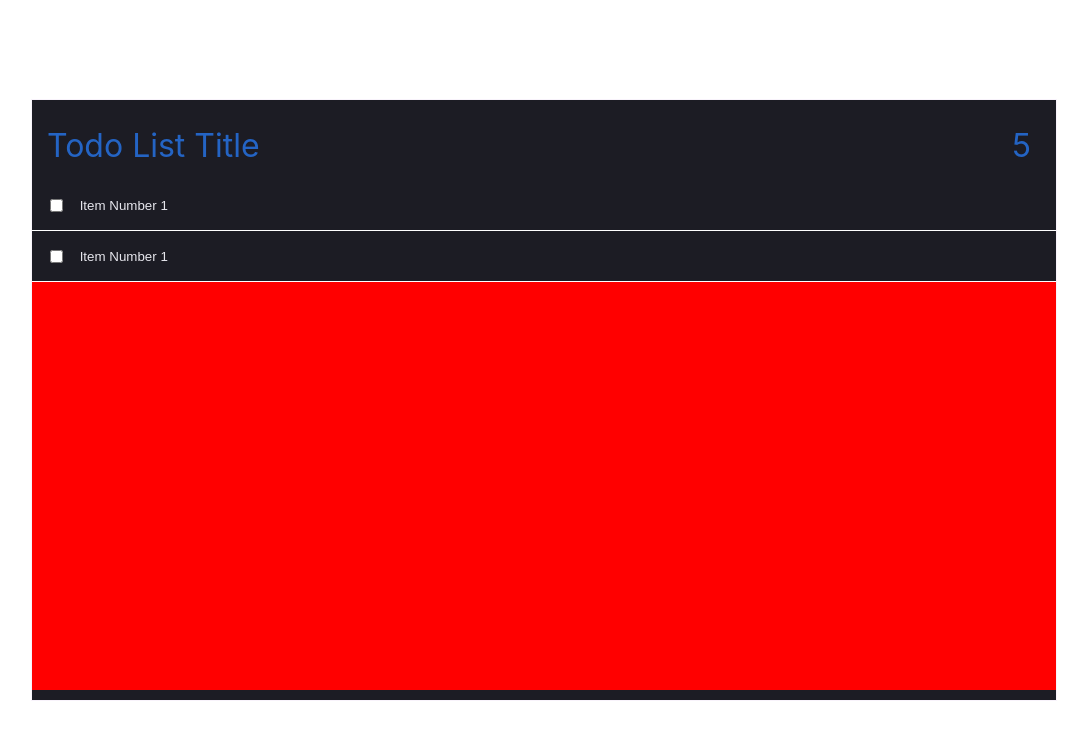
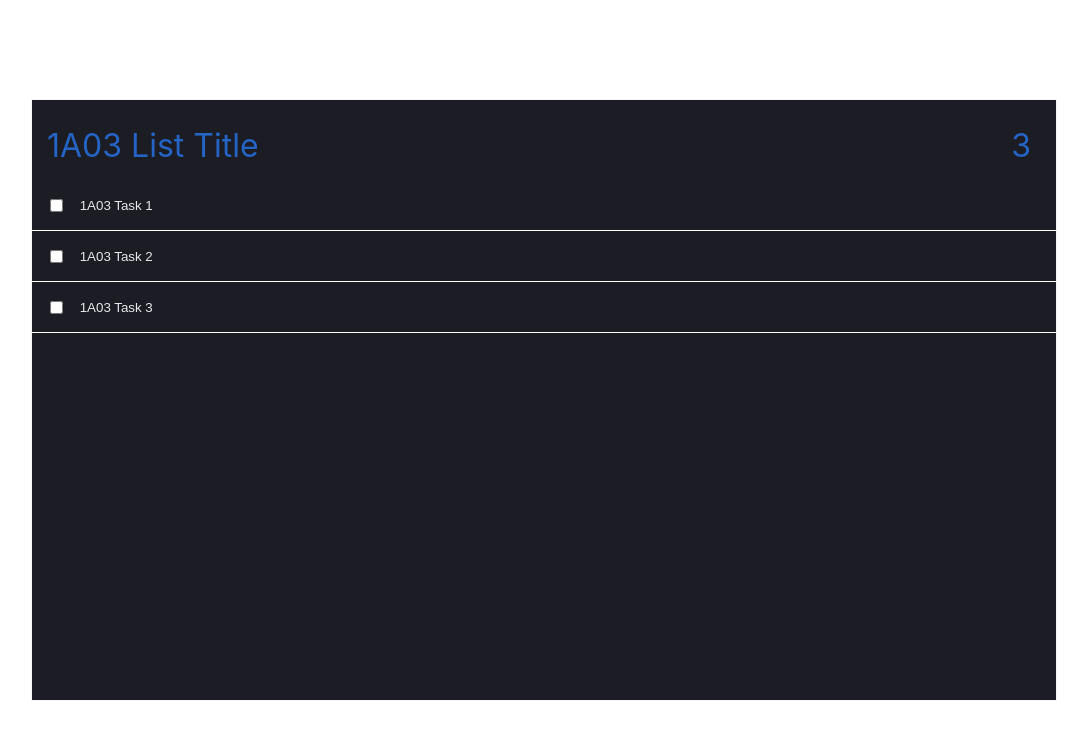
Before and after one commit to AdityaSharma6/todo-app-frontend, a React (Create React App) app: page / in a window 1280 px wide. Shown: the top 738 px of the page, without its empty margins (96-1183 px from the left). Built offline with nearby package versions, Linux system fonts and the light colour scheme.

Commit message:
Created Props File. Modified names of components and types.

```diff
--- a/src/App.tsx
+++ b/src/App.tsx
@@ -1,10 +1,43 @@
 import './App.css';
-import { Body } from './Components/BodyComponentFolder/Body';
+import { TodoList } from './Components/TodoListComponentFolder/TodoList';
+import { TodoItemType, TodoListType } from './types';
+
+var dataItem1: TodoItemType = {
+    _id: 'item1',
+    listId: 'kladsfj',
+    title: '1A03 Task 1',
+    creationDate: '2020/05/23',
+};
+
+var dataItem2: TodoItemType = {
+    _id: 'item2',
+    listId: 'kladsfj',
+    title: '1A03 Task 2',
+    creationDate: '2020/05/23',
+};
+
+var dataItem3: TodoItemType = {
+    _id: 'item3',
+    listId: 'kladsfj',
+    title: '1A03 Task 3',
+    creationDate: '2020/05/23',
+};
+
+var dataList1: TodoListType = {
+    _id: 'list1',
+    title: '1A03 List Title',
+    creationDate: '2020/05/22',
+    todoItemsCollection: [dataItem1, dataItem2, dataItem3],
+};
 
 function App() {
     return (
         <div className='root-container'>
-            <Body />
+            <TodoList
+                title={dataList1.title}
+                todoItemsCollection={dataList1.todoItemsCollection}
+                _id={dataList1._id}
+            />
         </div>
     );
 }
--- a/src/Components/BodyComponentFolder/Body.tsx
+++ /dev/null
@@ -1,17 +0,0 @@
-import { FunctionComponent } from 'react';
-import { TodoItem } from '../TodoItemComponentFolder/TodoItem';
-import './Body.css';
-
-export const Body: FunctionComponent = (props: any) => {
-    return (
-        <div className='root-body-container'>
-            <div className='todolist-information-container'>
-                <div className='todolist-title'>Todo List Title</div>
-                <div className='todolist-completed-item-count'>5</div>
-            </div>
-            <div className='todolist-todoitem-collection-container'>
-                <TodoItem /> <TodoItem />
-            </div>
-        </div>
-    );
-};
--- a/src/Components/TodoItemComponentFolder/TodoItem.tsx
+++ b/src/Components/TodoItemComponentFolder/TodoItem.tsx
@@ -1,18 +1,23 @@
 import { FunctionComponent } from 'react';
+import { ITodoItemProps } from '../../props';
 import './TodoItem.css';
 
-export const TodoItem: FunctionComponent = () => {
+export const TodoItem: FunctionComponent<ITodoItemProps> = (props: ITodoItemProps) => {
+    /*
+    Data Used
+    - TodoItem Title
+    */
     return (
         <div className='todoitem-container'>
             <div className='todoitem-completion-button-container'>
                 <input type='checkbox' className='todoitem-completion-button' />
             </div>
-            <div className='todoitem-information-container'>
+            <div className={'todoitem-information-container'}>
                 <input
-                    type='text'
-                    className='todoitem-title'
-                    placeholder={'Add Item'}
-                    value={'Item Number 1'}
+                    type={'text'}
+                    className={'todoitem-title'}
+                    placeholder={'Add Todo Item'}
+                    value={props.title}
                 />
             </div>
         </div>
--- a/src/Components/BodyComponentFolder/Body.css
+++ b/src/Components/TodoListComponentFolder/TodoList.css
@@ -41,7 +41,7 @@
     align-items: center;
 }
 
-.todolist-completed-item-count {
+.todolist-uncompleted-item-count {
     font-size: xx-large;
     color: var(--light-blue);
     padding-right: 25px;
@@ -54,7 +54,6 @@
 }
 
 .todolist-todoitem-collection-container {
-    background-color: red;
     width: 100%;
     height: 85%;
     display: flex;
--- /dev/null
+++ b/src/Components/TodoListComponentFolder/TodoList.tsx
@@ -0,0 +1,34 @@
+import { FunctionComponent } from 'react';
+import { ITodoListProps } from '../../props';
+import { TodoItem } from '../TodoItemComponentFolder/TodoItem';
+import './TodoList.css';
+
+export const TodoList: FunctionComponent<ITodoListProps> = (props: ITodoListProps) => {
+    /*
+    Data Used during Render:
+    - TodoList Title
+    - Count of Completed TodoItems within the TodoList
+    - List of TodoItems
+    */
+    return (
+        <div className='root-body-container'>
+            <div className='todolist-information-container'>
+                <div className='todolist-title'>{props.title}</div>
+                <div className='todolist-uncompleted-item-count'>
+                    {props.todoItemsCollection.length}
+                </div>
+            </div>
+            <div className='todolist-todoitem-collection-container'>
+                {props.todoItemsCollection.map(todoItem => {
+                    return (
+                        <TodoItem
+                            _id={todoItem._id}
+                            listId={todoItem.listId}
+                            title={todoItem.title}
+                        />
+                    );
+                })}
+            </div>
+        </div>
+    );
+};
--- /dev/null
+++ b/src/props.ts
@@ -0,0 +1,13 @@
+import { TodoItemType } from './types';
+
+export interface ITodoItemProps {
+    _id: string;
+    listId: string;
+    title: string;
+}
+
+export interface ITodoListProps {
+    _id: string;
+    title: string;
+    todoItemsCollection: TodoItemType[];
+}
```
Also changed, not shown: src/types.ts (+5 -4 lines).
